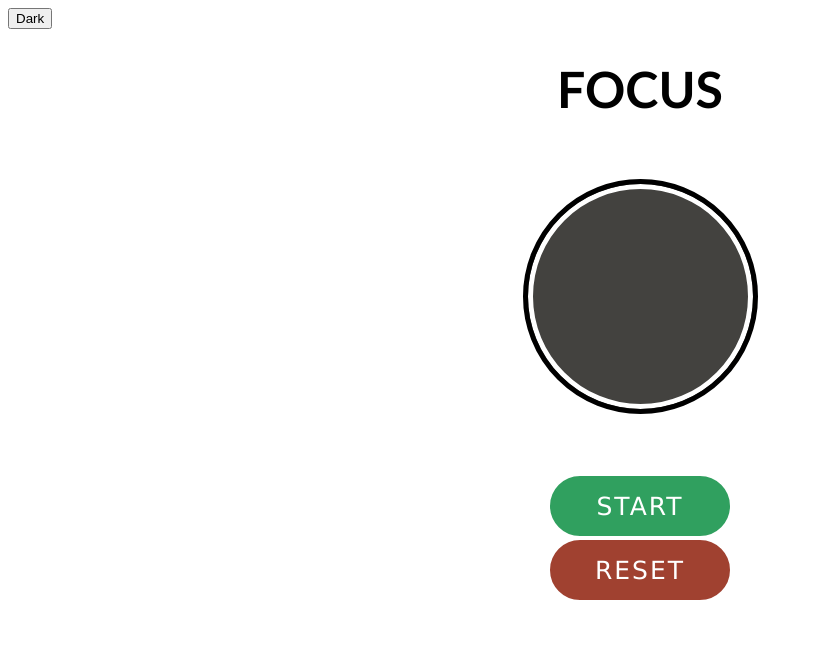
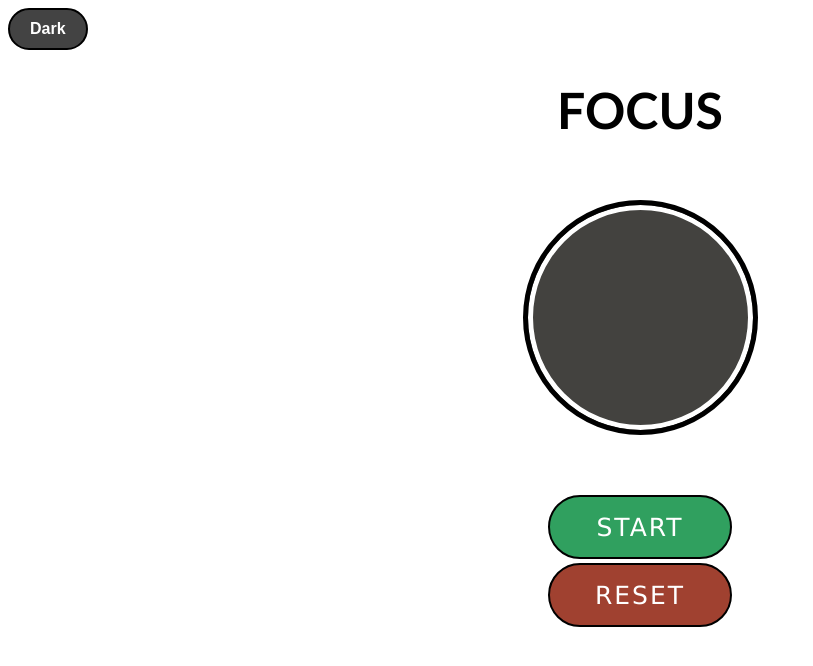
Before and after one commit to rootbeet1/StudyPilotHub, a plain HTML site: page src/pages/timer.html in a window 1280 px wide. Shown: the whole page, without its empty margins (0-813 px from the left). Drawn offline with Linux system fonts and the light colour scheme.

Commit message:
dark mode button

```diff
--- a/src/pages/timer.html
+++ b/src/pages/timer.html
@@ -8,7 +8,7 @@
     <script defer src="../scripts/timer.js"></script>
 </head>
 <body>
-    <button id="dark-mode">Dark</button>
+    <button id="dark-mode-button">Dark</button>
     <h1>FOCUS</h1>
     <div class="timer"></div>
     <div id="countdown"></div>
--- a/src/scripts/timer.js
+++ b/src/scripts/timer.js
@@ -6,12 +6,9 @@ const value = params.get("value");
 const workValue = parseInt(value.slice(0, 2), 10);
 const pauseValue = parseInt(value.slice(2, 4), 10);
 
-console.log("Arbeitszeit:", workValue, "Minuten");
-console.log("Pausenzeit:", pauseValue, "Minuten");
-
 const totalWorkDuration = workValue * 60; // Arbeitszeit in Sekunden
 const totalPauseDuration = pauseValue * 60; // Pausenzeit in Sekunden
-
+const darkModeButton = document.getElementById("dark-mode-button");
 const timerElement = document.querySelector(".timer");
 const countdownElement = document.getElementById("countdown");
 const toggleButton = document.getElementById("start-stop-button"); // Ein Button für Start/Stop
@@ -23,6 +20,29 @@ let isRunning = false; // Status des Countdowns
 let isWorkPhase = true; // Arbeits- oder Pausenphase
 let timerInterval = null;
 let countdownInterval = null;
+
+// Dark Mode ein- und ausschalten
+darkModeButton.addEventListener("click", () => {
+    document.body.classList.toggle("dark-mode");
+
+    // Zustand im Local Storage speichern
+    const isDarkMode = document.body.classList.contains("dark-mode");
+    localStorage.setItem("darkMode", isDarkMode ? "enabled" : "disabled");
+
+    // Button-Text ändern
+    darkModeButton.textContent = isDarkMode ? "Light" : "Dark";
+});
+
+// Zustand aus Local Storage laden
+window.addEventListener("DOMContentLoaded", () => {
+    const savedDarkMode = localStorage.getItem("darkMode");
+    if (savedDarkMode === "enabled") {
+        document.body.classList.add("dark-mode");
+        darkModeButton.textContent = "Light";
+    } else {
+        darkModeButton.textContent = "Dark";
+    }
+});
 
 // Countdown-Display aktualisieren
 function updateCountdownDisplay() {
--- a/src/styles/timer.css
+++ b/src/styles/timer.css
@@ -9,7 +9,8 @@
     --button-hover-text: #30a05f;
     --reset-button-background: #a04130;
     --reset-button-hover-text: #a04130;
-    --dark-mode-button: #000000;
+    --dark-mode-button: #434343;
+    --dark-mode-button-text: #ffffff;
 }
 
 .dark-mode {
@@ -24,12 +25,32 @@
     --reset-button-background: #7f2b1e;
     --reset-button-hover-text: #7f2b1e;
     --dark-mode-button: #ffffff;
+    --dark-mode-button-text: #000000;
 }
 
 body {
     background-color: var(--background-color, #ffffff);
     color: var(--text-color, #000000);
 }
+
+#dark-mode-button {
+    padding: 10px 20px;
+    font-size: 16px;
+    font-family: 'Arial', sans-serif;
+    font-weight: bold;
+    background-color: var(--dark-mode-button,#43423f);
+    color: var(--dark-mode-button-text, white);
+    border: 2px solid var(--text-color, #ffffff);
+    border-radius: 50px;
+    cursor: pointer;
+    transition: background-color 0.3s ease, color 0.3s ease;
+}
+
+#dark-mode-button:hover {
+    background-color: #a9a7a7;
+    color: var(--dark-mode-button-text);
+}
+
 
 h1 {
     margin-top: 30px;
@@ -45,7 +66,7 @@ h1 {
     border-radius: 50%;
     margin: 0 auto 30px;
     position: relative;
-    background: conic-gradient(#43423f 100%, white);
+    background: conic-gradient(#43423f 100%,var(--text-color, white) );
     box-sizing: border-box;
     border: 5px solid var(--timer-border-color, #000);
     box-shadow: inset 0 0 0 5px var(--timer-box-shadow-color, #fff);
@@ -65,7 +86,7 @@ h1 {
     padding: 15px 40px;
     color: var(--button-text-color, #ffffff);
     background-color: var(--button-background-color, #30a05f);
-    border: 2px solid #ffffff;
+    border: 2px solid var(--text-color, #ffffff);
     border-radius: 50px;
     letter-spacing: 2px;
     cursor: pointer;
@@ -89,13 +110,14 @@ h1 {
     padding: 15px 40px;
     color: var(--button-text-color, #ffffff);
     background-color: var(--reset-button-background, #a04130);
-    border: 2px solid #ffffff;
+    border: 2px solid var(--text-color, #ffffff);
     border-radius: 50px;
     letter-spacing: 2px;
     cursor: pointer;
     width: 100px;
     height: 30px;
     margin: 0 auto;
+    margin-top: 4px;
     display: flex;
     justify-content: center;
     align-items: center;
```
